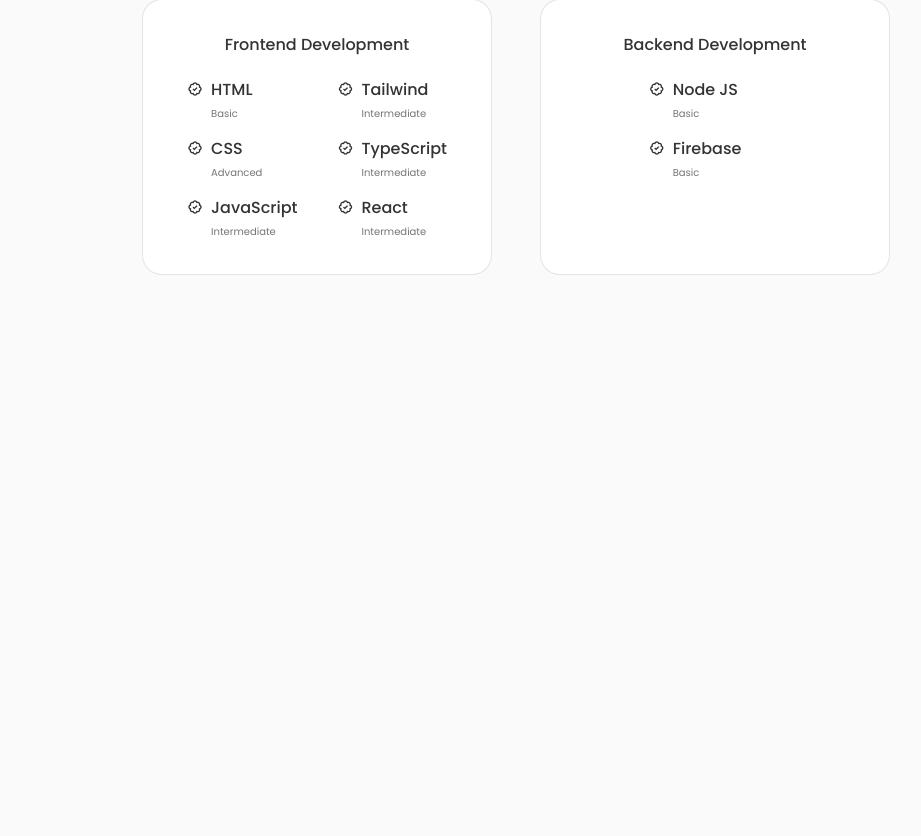
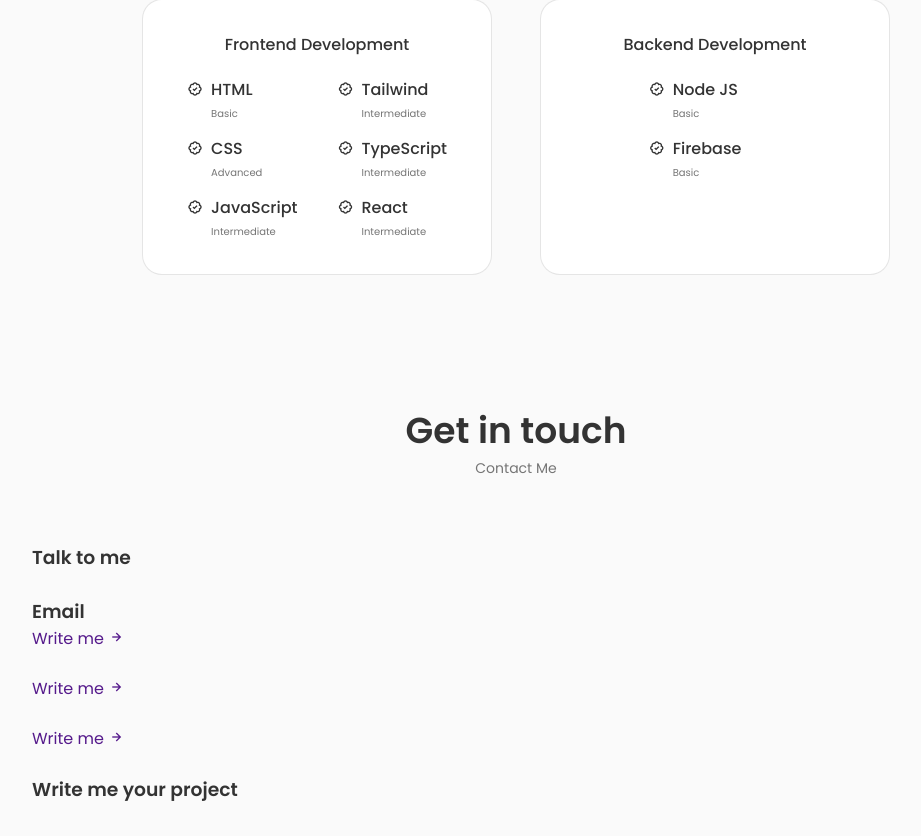
Before and after one commit to abhishekpandey-001/Portfolio, a React (Vite) app: page / in a window 1280 px wide. Shown: the part 1677-2513 px from the top of the page, without its empty margins (124-1045 px from the left). Before the commit the page ends 1984 px from the top, so only its background shows below. Built offline with nearby package versions, Linux system fonts and the light colour scheme.

Commit message:
Added contact section

```diff
--- a/src/App.js
+++ b/src/App.js
@@ -4,6 +4,7 @@
 import Home from "./Components/home/Home.jsx";
 import About from "./Components/about/About.jsx";
 import Skills from "./Components/skills/Skills.jsx";
+import Contact from "./Components/contact/Contact.jsx";
 
 const App = () => {
   return (
@@ -13,6 +14,7 @@
         <Home/>
         <About/>
         <Skills/>
+        <Contact/>
       </main>
     </>
   );
--- /dev/null
+++ b/src/Components/contact/Contact.jsx
@@ -0,0 +1,54 @@
+import React from "react";
+
+const Contact = ()=>{
+    return(
+        <section className="contact section" id="contact">
+            <h2 className="section__title">Get in touch</h2>
+            <span className="section__subtitle">Contact Me</span>
+
+            <div className="contact__container container grid">
+                <div className="contact__content">
+                    <h3 className="contact__title">Talk to me</h3>
+
+                    <div className="contact__info">
+                        <div className="contact__card">
+                            <i className="bx bx contact__card-icon"></i>
+
+                            <h3 className="contact__card-title">Email</h3>
+                            <span className="contact__card-data"></span>
+
+                            <a href="" className="contact__button">Write me {" "}
+                                <i className="bx bx-right-arrow-alt contact__button-icon"></i></a>
+                        </div>
+
+                         <div className="contact__card">
+                            <i className="bx bx contact__card-icon"></i>
+
+                            <h3 className="contact__card-title"></h3>
+                            <span className="contact__card-data"></span>
+
+                            <a href="" className="contact__button">Write me {" "}
+                                <i className="bx bx-right-arrow-alt contact__button-icon"></i></a>
+                        </div>
+
+                         <div className="contact__card">
+                            <i className="bx bx contact__card-icon"></i>
+
+                            <h3 className="contact__card-title"></h3>
+                            <span className="contact__card-data"></span>
+
+                            <a href="" className="contact__button">Write me {" "}
+                                <i className="bx bx-right-arrow-alt contact__button-icon"></i></a>
+                        </div>
+                    </div>
+                </div>
+
+                <div className="contact__content">
+                    <h3 className="contact__title">Write me your project</h3>
+                </div>
+            </div>
+        </section>
+    )
+}
+
+export default Contact;
--- a/src/Components/header/Header.jsx
+++ b/src/Components/header/Header.jsx
@@ -31,11 +31,11 @@
                             </a>
                         </li>
 
-                        <li className="nav__item">
+                        {/* <li className="nav__item">
                             <a href="#services" className="nav__link">
                                 <i className="uil uil-briefcase-alt nav__icon"></i> Services
                             </a>
-                        </li>
+                        </li> */}
 
                         <li className="nav__item">
                             <a href="#portfolio" className="nav__link">
```
Also changed, not shown: src/Components/contact/contact.css (added).
